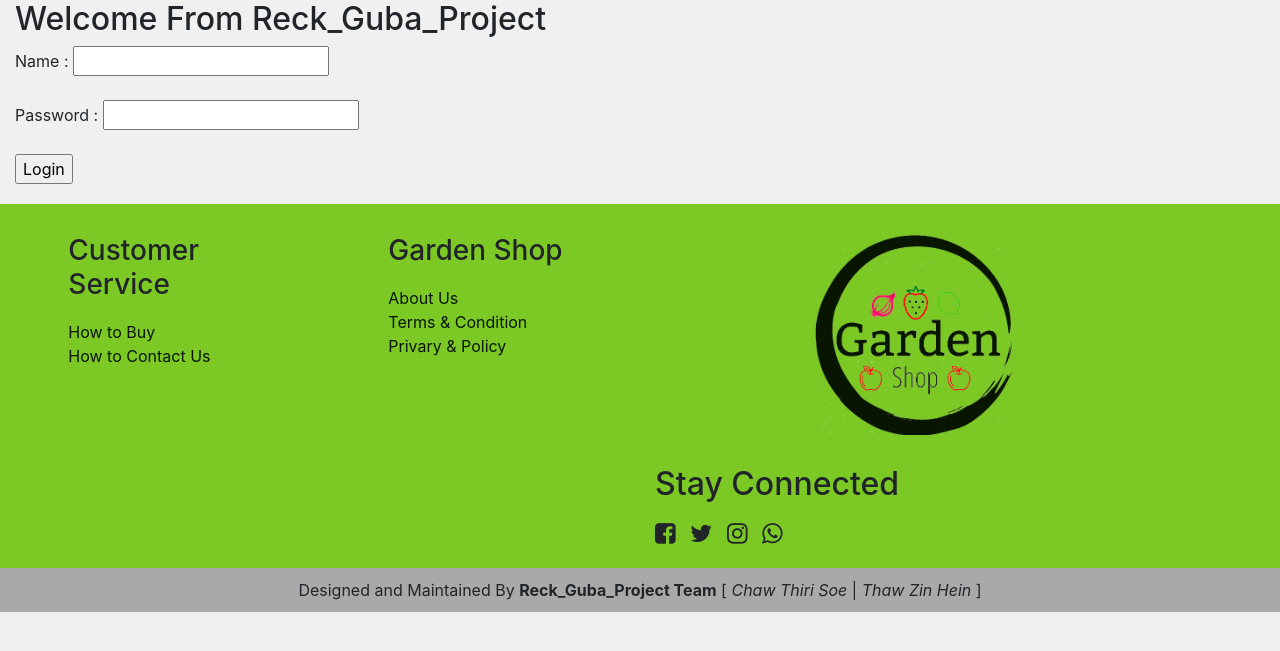
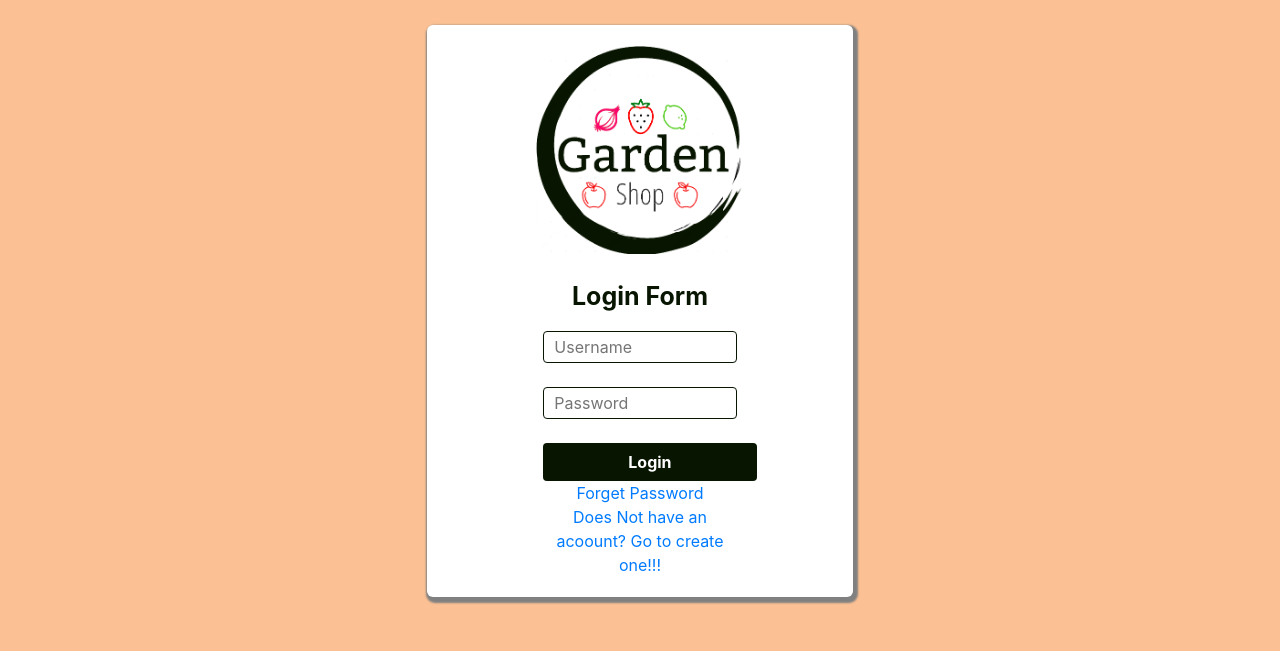
Before and after one commit to ChawThiriSoe/Garden_Shop, a Django app: page /user/login/ in a window 1280 px wide. Shown: the top 651 px of the page. Run offline with Django 3.2, Linux system fonts and the light colour scheme; some libraries are stand-ins or nearby versions.

Commit message:
second commit

```diff
--- a/Users/forms.py
+++ b/Users/forms.py
@@ -1,11 +1,10 @@
 from django import forms
-import re
 from .models import User
 
 class UserRegisterForm(forms.ModelForm):
-    name = forms.CharField(label="Name", required=True)
-    email = forms.EmailField(label="Email", required=True)
-    password = forms.CharField(widget=forms.PasswordInput, label="Password", required=True)
+    name = forms.CharField(label = 'Name',required = True, widget=forms.TextInput(attrs={'placeholder': 'Enter your Name'}))
+    email = forms.EmailField(label = 'Email',required = True, widget=forms.TextInput(attrs={'placeholder': 'Enter your Email'}))
+    password = forms.CharField(label = 'Password',required = True, widget = forms.PasswordInput(attrs={'placeholder': 'Enter a Password'}))
 
     class Meta:
         model = User
@@ -15,44 +14,9 @@ class UserRegisterForm(forms.ModelForm):
             'password'
         ]
 
-    def clean_password(self, *args, **kwargs):
-        userpwd = self.cleaned_data.get("password")
-        condition_pwd = 0
-        err_msg = ''
-        while True:
-            if (len(userpwd)<8):
-                condition_pwd = -1
-                err_msg = "Password's length must contain at least 8 characters."
-                break
-            elif not re.search('[a-z]', userpwd):
-                condition_pwd = -1
-                err_msg = "Password must contain at least one small letter characters."
-                break
-            elif not re.search('[A-Z]', userpwd):
-                condition_pwd = -1
-                err_msg = "Password must contain at least one capital letter characters."
-                break
-            elif not re.search('[0-9]', userpwd):
-                condition_pwd = -1
-                err_msg = "Password must contain at least one number."
-                break
-            elif not re.search('[!@#$%&_]', userpwd):
-                condition_pwd = -1
-                err_msg = "Password must contain at least one special characters."
-                break
-            elif re.search('\s', userpwd):
-                condition_pwd = -1
-                err_msg = "Password must not contain whitespace character."
-                break
-            else:
-                condition_pwd = 0
-                return userpwd
-        if condition_pwd == -1:
-            raise forms.ValidationError(err_msg)
-
 class UserLoginForm(forms.ModelForm):
-    name = forms.CharField(label="Name", required=True)
-    password = forms.CharField(widget=forms.PasswordInput, label="Password", required=True)
+    name = forms.CharField(label = 'Name',required = True,widget=forms.TextInput(attrs={'placeholder': 'Username'}))
+    password = forms.CharField(label = 'Password',required = True, widget = forms.PasswordInput(attrs={'placeholder': 'Password'}))
 
     class Meta:
         model = User
--- /dev/null
+++ b/Users/templates/index.html
@@ -0,0 +1,3 @@
+{% extends 'base.html' %} {% block content %}
+<h1 id="index">Index</h1>
+{{welcome}} {% endblock %}
--- a/Users/templates/login.html
+++ b/Users/templates/login.html
@@ -1,8 +1,31 @@
-{% extends 'base.html' %} {% block content %}
-<form method="POST">
-    {% csrf_token %} {{msg}}
-    <!-- {{form|linebreaks}} -->
-    {% for line in userForm %} {{line.label}} : {{line}}<br><br> {% endfor %}
-    <input type="submit" value="Login">
+{% extends 'register_login_base.html' %} {% block title %}
+<title>Login</title>
+{% endblock %} {% block content %}
+
+<p id="logintitle">Login Form </p>
+
+<form action='.' method='POST'>{% csrf_token %}
+    <div class="row">
+        <div class="col-md-3"></div>
+        <div class="col-md-6">
+            {% for field in userForm %}
+            <div style="font-weight:bold;">
+                {{field}}
+            </div><br> {% endfor %}
+            <input id="login-submit-btn" type='submit' value='Login'>
+            <br>
+
+            <center><a href="#" id="forget-password">Forget Password</a><br></center>
+
+            <center><a href="#" id="go-to-register">Does Not have an acoount? Go to create one!!!</a><br></center>
+
+        </div>
+        <div class="col-md-3"></div>
+
+
+    </div>
+
 </form>
+
+
 {% endblock %}
--- a/Users/urls.py
+++ b/Users/urls.py
@@ -1,8 +1,9 @@
 from django.urls import path
-from .views import User_Register_View,User_Login_View
+from .views import User_Register_View,User_Login_View,Index_View
 
 app_name = 'users'
 urlpatterns =[
     path('register/', User_Register_View, name='user-register'),
-    path('login/', User_Login_View, name='user-login')
+    path('login/', User_Login_View, name='user-login'),
+    path('index/',Index_View,name='index')
 ]
--- a/Users/views.py
+++ b/Users/views.py
@@ -1,26 +1,70 @@
 from django.shortcuts import redirect, render
 from .models import User
 from .forms import UserRegisterForm,UserLoginForm
+import re
 
 # Create your views here.
+
+def Index_View(request):
+    return render(request,"index.html")
 
 def User_Register_View(request):
     if request.method == 'POST':
         userForm = UserRegisterForm(request.POST)
         if userForm.is_valid():
-            userForm.save()
-            userForm = UserRegisterForm()
-            return redirect('users:user-login')
-        context = {
-        'userForm' : userForm
+            userpwd = userForm.cleaned_data["password"]
+            condition_pwd = 0
+            err_msg = ''
+            while True:
+                if (len(userpwd)<8):
+                    condition_pwd = -1
+                    err_msg = "Password's length must contain at least 8 characters."
+                    break
+                elif not re.search('[a-z]', userpwd):
+                    condition_pwd = -1
+                    err_msg = "Password must contain at least one small letter characters."
+                    break
+                elif not re.search('[A-Z]', userpwd):
+                    condition_pwd = -1
+                    err_msg = "Password must contain at least one capital letter characters."
+                    break
+                elif not re.search('[0-9]', userpwd):
+                    condition_pwd = -1
+                    err_msg = "Password must contain at least one number."
+                    break
+                elif not re.search('[!@#$%&_]', userpwd):
+                    condition_pwd = -1
+                    err_msg = "Password must contain at least one special characters."
+                    break
+                elif re.search('\s', userpwd):
+                    condition_pwd = -1
+                    err_msg = "Password must not contain whitespace character."
+                    break
+                else:
+                    condition_pwd = 0
+                    break
+            if condition_pwd == -1:
+                context = {
+                    'userForm':userForm,
+                    'error':err_msg
+                }
+                return render(request,"register.html",context)
+            else:
+                userForm.save()
+                return redirect('users:user-login')
+        else:
+            context = {
+            'userForm':userForm
         }
-        return render(request, "register.html", context)
+            return render(request,"register.html",context)
+
+        return redirect('../login/')
     else:
         userForm = UserRegisterForm()
         context = {
-        'userForm' : userForm
+            'userForm':userForm
         }
-        return render(request, "register.html", context)
+        return render(request,"register.html",context)
 
 def User_Login_View(request):
     if request.method == 'POST':
--- a/static/css/style.css
+++ b/static/css/style.css
@@ -3,10 +3,131 @@ body {
 }
 
 
-/* Style for nav */
+/* Style for logo */
+
+#logo {
+    display: block;
+    margin-left: auto;
+    margin-right: auto;
+    width: 50%;
+    border-radius: 5px;
+}
 
 
-/* Style for nav */
+/* Style for form background */
+
+#form-body {
+    background-color: #FBC093;
+}
+
+
+/* Style for form input */
+
+input[type=text] {
+    border: 1px solid #081500;
+    padding: 3px 10px;
+    color: #081500;
+    border-radius: 4px;
+    width: 100%;
+}
+
+input[type=password] {
+    border: 1px solid #081500;
+    padding: 3px 10px;
+    color: #081500;
+    border-radius: 4px;
+    width: 100%;
+}
+
+
+/* Style for Register and Login Pages */
+
+#regtitle {
+    color: #081500;
+    font-weight: bold;
+    font-size: 25px;
+    text-align: center;
+}
+
+#register-submit-btn {
+    border-radius: 4px;
+    color: white;
+    padding: 7px 23px;
+    cursor: pointer;
+    background-color: #081500;
+    border: none;
+    margin-left: 15px;
+    font-weight: bold;
+}
+
+#login-submit-btn {
+    border-radius: 4px;
+    color: white;
+    padding: 7px 85px;
+    cursor: pointer;
+    background-color: #081500;
+    border: none;
+    font-weight: bold;
+}
+
+#login-submit-btn:hover {
+    background-color: #FBC093;
+    color: #081500;
+}
+
+#forget-password {
+    text-decoration: none;
+    text-align: center;
+    font-size: 16px;
+}
+
+#go-to-register {
+    text-decoration: none;
+    text-align: center;
+    font-size: 16px;
+}
+
+#logintitle {
+    color: #081500;
+    font-weight: bold;
+    font-size: 25px;
+    text-align: center;
+}
+
+#form-base {
+    border-radius: 6px;
+    margin-top: 25px;
+    padding: 20px 5px;
+    box-shadow: 2px 3px 2px 3px grey;
+    background-color: white;
+}
+
+
+/* Style for Header Nav */
+
+#search-bar {
+    margin-top: 80px;
+    width: 70%;
+    display: flex;
+}
+
+#main-nav {
+    margin-top: 40px;
+    color: white;
+    background-color: purple;
+}
+
+ul {
+    list-style-type: none;
+    display: flex;
+    background-color: purple;
+}
+
+li {
+    font-size: 20px;
+    padding: 10px 50px;
+    background-color: purple;
+}
 
 
 /* Style for footer */
@@ -62,6 +183,3 @@ body {
 .footer_row {
     padding-top: 10px;
 }
-
-
-/* Style for footer */
--- a/templates/base.html
+++ b/templates/base.html
@@ -3,7 +3,9 @@
 <html>
 
 <head>
-    {% block titleCSSjs %} {% endblock %}
+    {% block title %} {% endblock %}
+    <meta charset="utf-8">
+    <meta name="viewport" content="width=device-width, initial-scale=1">
     <!-- Essential Script and Link -->
     <!-- Latest compiled and minified CSS -->
     <link rel="stylesheet" href="https://maxcdn.bootstrapcdn.com/bootstrap/4.1.3/css/bootstrap.min.css">
@@ -26,9 +28,7 @@
 
 <body>
     <div class="container-fluid">
-        {% include 'nav.html' %}
-        <h2>Welcome From Reck_Guba_Project</h2>
-        {% block content %} {% endblock %} {% include 'footer.html' %}
+        {% include 'nav.html' %} {% block content %} {% endblock %} {% include 'footer.html' %}
         <script type="text/javascript" src="{% static 'js/index.js'%}"></script>
     </div>
 </body>
--- a/templates/index.html
+++ /dev/null
@@ -1,2 +0,0 @@
-{% extends 'base.html' %} {% load static %} {% block content %}
-<img src="{% static 'images/logo.jpg' %}" alt="a.jpg"> {% endblock %}
--- a/templates/nav.html
+++ b/templates/nav.html
@@ -0,0 +1,37 @@
+{% load static %}
+
+<div class="row">
+    <div class="col-md-4"></div>
+    <div class="col-md-3">
+        <img id="logo" src="{% static 'images/logo.png' %}">
+    </div>
+
+    <div class="col-md-1"></div>
+    <div class="col-md-4">
+        <center>
+            <form id="search-bar">
+                <input type="text" placeholder="Search.." name="search">
+                <button type="submit"><i class="fa fa-search"></i></button>
+            </form>
+        </center>
+    </div>
+
+</div>
+
+<div class="row">
+
+    <div class="col-md-12">
+        <div id="main-nav">
+            <ul>
+                <li>Home</li>
+                <li>Categories</li>
+                <li>SomethingElse</li>
+                <li>Events</li>
+                <li>Wish List</li>
+                <li>User Image</li>
+            </ul>
+
+        </div>
+    </div>
+
+</div>
--- /dev/null
+++ b/templates/register_login_base.html
@@ -0,0 +1,35 @@
+{% load static %}
+<!doctype html>
+<html>
+
+<head>
+    <meta charset="utf-8">
+    <meta name="viewport" content="width=device-width, initial-scale=1">
+    <link rel="stylesheet" href="https://maxcdn.bootstrapcdn.com/bootstrap/4.5.2/css/bootstrap.min.css">
+    <script src="https://ajax.googleapis.com/ajax/libs/jquery/3.5.1/jquery.min.js"></script>
+    <script src="https://cdnjs.cloudflare.com/ajax/libs/popper.js/1.16.0/umd/popper.min.js"></script>
+    <script src="https://maxcdn.bootstrapcdn.com/bootstrap/4.5.2/js/bootstrap.min.js"></script>
+    <link rel="stylesheet" href="https://cdnjs.cloudflare.com/ajax/libs/font-awesome/4.7.0/css/font-awesome.min.css"> {%block title %} {% endblock %}
+    <link rel="stylesheet" type="text/css" href="{% static '/css/style.css' %}">
+</head>
+
+<body id="form-body">
+    <div class="container-fluid">
+
+        <div class="row">
+            <div class="col-md-4"></div>
+            <div class="col-md-4" id="form-base">
+                <img id="logo" src="{% static 'images/logo.png' %}"><br> {% block content %} {% endblock %}
+            </div>
+            <div class="col-md-4"></div>
+
+        </div>
+
+    </div>
+
+
+
+    <script type="text/javascript" src="{% static 'js/script.js' %}"></script>
+</body>
+
+</html>
```
Also changed, not shown: Users/templates/register.html (+23 -5 lines), db.sqlite3.
